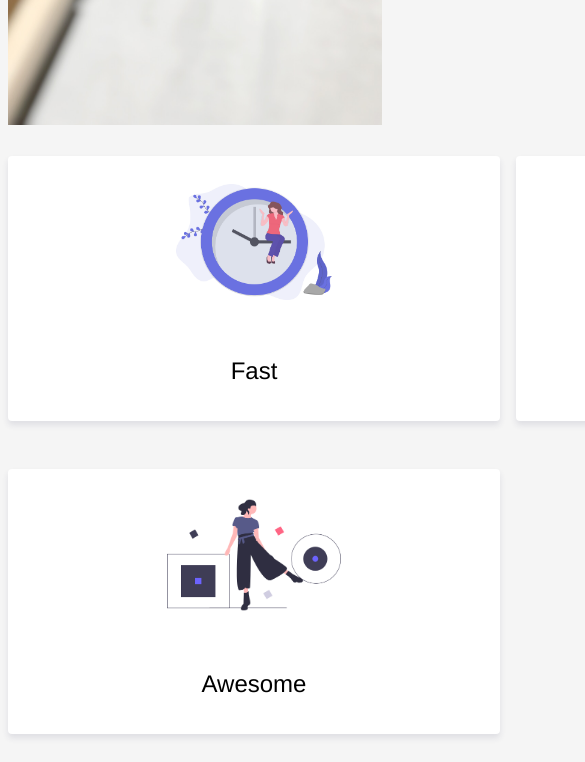
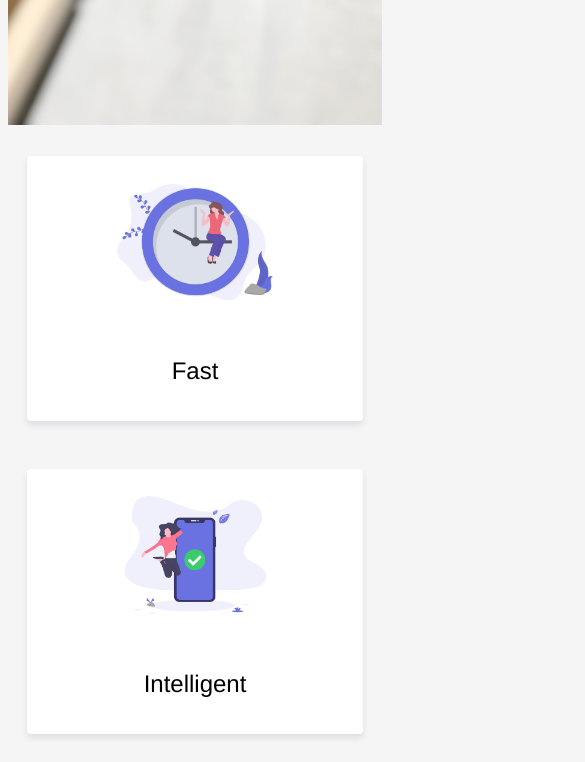
Before and after one commit to Maryse-V/my-profile, a plain HTML site: page index.html in a window 390 px wide. Shown: the part 612-1374 px from the top of the page, 585 px wide, since content can reach past the window. Drawn offline with Linux system fonts and the light colour scheme.

Commit message:
Add files via upload

```diff
--- a/style.css
+++ b/style.css
@@ -72,7 +72,7 @@ a:hover {
   margin: 15px auto;
   width: 1000px;
   display: grid;
-  grid-template-columns: 1fr 1fr;
+  grid-template-columns: 1fr 1fr 1fr;
   grid-gap: 16px;
 }
 
@@ -87,3 +87,15 @@ a:hover {
   background-color: #7795f8;
   color: white;
 }
+
+@media(max-width: 992px){
+  .cards{
+  width: 750px;
+  }
+}
+@media(max-width: 768px){
+  .cards{
+  width: 90%;
+  grid-template-columns: 1fr;
+  }
+}
```
